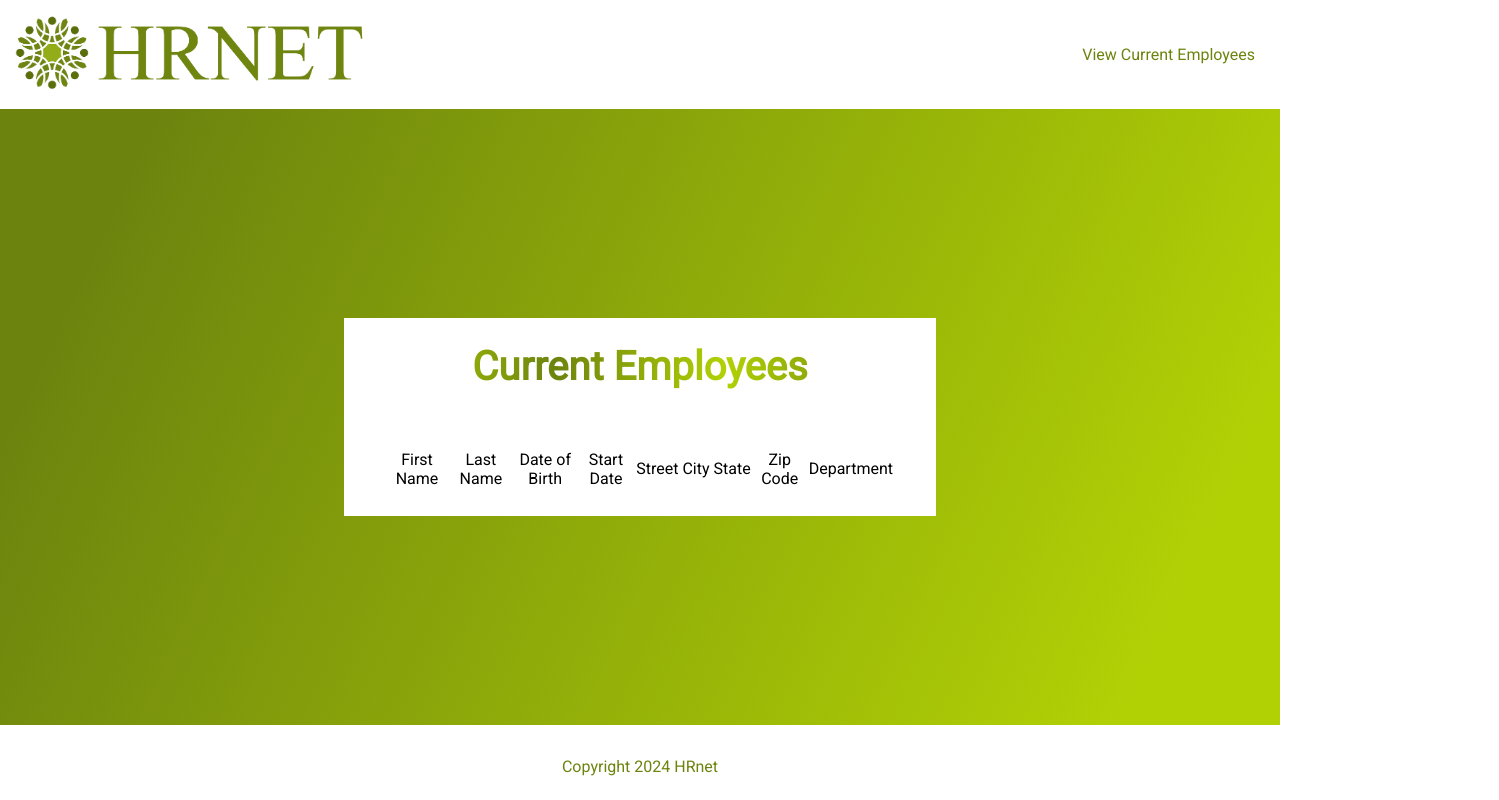
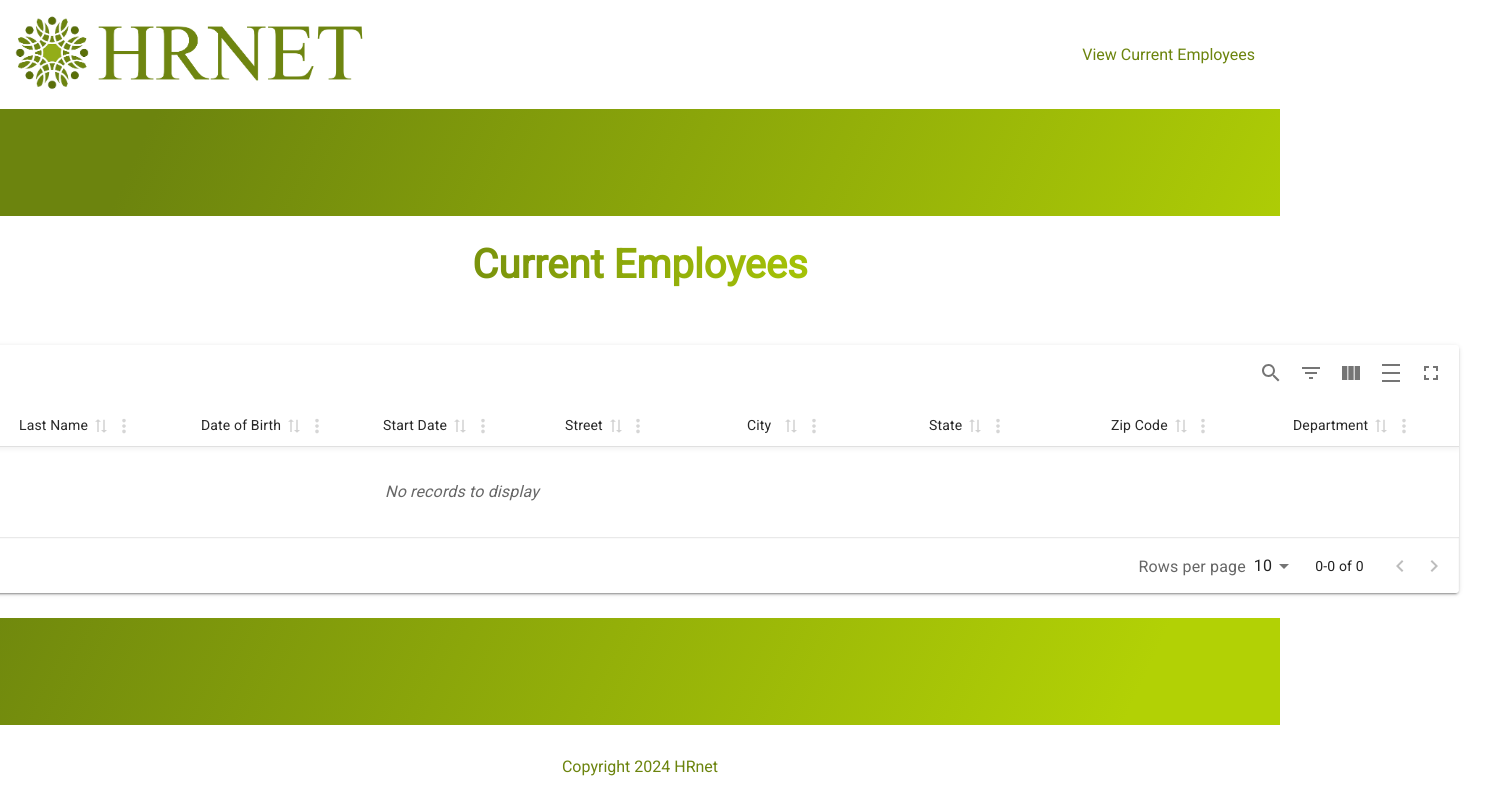
Before and after one commit to LancelleTimote/Projet-n-15-Passer-une-librairie-jQuery-vers-React, a React (Create React App) app: page /employeeList in a window 1280 px wide. Shown: the whole page, 1499 px wide, since content can reach past the window. Built offline with nearby package versions, Linux system fonts and the light colour scheme.

Commit message:
Modification utilisation material-react-table et plus tanstack-react-table

```diff
--- a/package.json
+++ b/package.json
@@ -4,17 +4,17 @@
     "private": true,
     "dependencies": {
         "@reduxjs/toolkit": "^2.1.0",
-        "@tanstack/react-table": "^8.13.2",
         "@testing-library/jest-dom": "^5.17.0",
         "@testing-library/react": "^13.4.0",
         "@testing-library/user-event": "^13.5.0",
+        "material-react-table": "^2.12.1",
         "react": "^18.2.0",
         "react-datepicker": "^6.2.0",
         "react-dom": "^18.2.0",
         "react-dropdown": "^1.11.0",
         "react-redux": "^9.1.0",
         "react-router-dom": "^6.22.3",
-        "react-scripts": "5.0.1",
+        "react-scripts": "^5.0.1",
         "sass": "^1.71.1",
         "timlancelle-react-modal": "^0.1.0",
         "web-vitals": "^2.1.4"
--- a/src/pages/EmployeeList/EmployeeList.jsx
+++ b/src/pages/EmployeeList/EmployeeList.jsx
@@ -1,57 +1,64 @@
+import React from "react";
 import Header from "../../components/Header/Header";
 import Footer from "../../components/Footer/Footer";
+import { MaterialReactTable, useMaterialReactTable } from "material-react-table"; // Importation des composants de Material React Table
+import { useSelector } from "react-redux";
 import "./EmployeeList.scss";
-import { useReactTable, createColumnHelper, flexRender, getCoreRowModel } from "@tanstack/react-table";
-import { useSelector } from "react-redux";
 
 function EmployeeList() {
-    const columnHelper = createColumnHelper();
+    const employees = useSelector((state) => state.employee.employees);
 
     const columns = [
-        columnHelper.accessor("firstName", {
-            cell: (info) => info.getValue(),
-            header: () => "First Name",
-        }),
-        columnHelper.accessor("lastName", {
-            cell: (info) => info.getValue(),
-            header: () => "Last Name",
-        }),
-        columnHelper.accessor("dateOfBirth", {
-            cell: (info) => info.getValue(),
-            header: () => "Date of Birth",
-        }),
-        columnHelper.accessor("startDate", {
-            cell: (info) => info.getValue(),
-            header: () => "Start Date",
-        }),
-        columnHelper.accessor("street", {
-            cell: (info) => info.getValue(),
-            header: () => "Street",
-        }),
-        columnHelper.accessor("city", {
-            cell: (info) => info.getValue(),
-            header: () => "City",
-        }),
-        columnHelper.accessor("state", {
-            cell: (info) => info.getValue(),
-            header: () => "State",
-        }),
-        columnHelper.accessor("zipCode", {
-            cell: (info) => info.getValue(),
-            header: () => "Zip Code",
-        }),
-        columnHelper.accessor("department", {
-            cell: (info) => info.getValue(),
-            header: () => "Department",
-        }),
+        {
+            accessorKey: "firstName",
+            header: "First Name",
+            size: 150,
+        },
+        {
+            accessorKey: "lastName",
+            header: "Last Name",
+            size: 150,
+        },
+        {
+            accessorKey: "dateOfBirth",
+            header: "Date of Birth",
+            size: 150,
+        },
+        {
+            accessorKey: "startDate",
+            header: "Start Date",
+            size: 150,
+        },
+        {
+            accessorKey: "street",
+            header: "Street",
+            size: 150,
+        },
+        {
+            accessorKey: "city",
+            header: "City",
+            size: 150,
+        },
+        {
+            accessorKey: "state",
+            header: "State",
+            size: 150,
+        },
+        {
+            accessorKey: "zipCode",
+            header: "Zip Code",
+            size: 150,
+        },
+        {
+            accessorKey: "department",
+            header: "Department",
+            size: 150,
+        },
     ];
 
-    const employees = useSelector((state) => state.employee.employees);
-
-    const table = useReactTable({
+    const table = useMaterialReactTable({
+        columns,
         data: employees,
-        columns,
-        getCoreRowModel: getCoreRowModel(),
     });
 
     return (
@@ -60,26 +67,7 @@ function EmployeeList() {
             <div className="flexPlacement gradientColor employeeList_container">
                 <div className="employeeList_container_content">
                     <h1 className="employeeList_container_content_title">Current Employees</h1>
-                    <table>
-                        <thead>
-                            {table.getHeaderGroups().map((headerGroup) => (
-                                <tr key={headerGroup.id}>
-                                    {headerGroup.headers.map((header) => (
-                                        <th key={header.id}>{header.isPlaceholder ? null : flexRender(header.column.columnDef.header, header.getContext())}</th>
-                                    ))}
-                                </tr>
-                            ))}
-                        </thead>
-                        <tbody>
-                            {table.getRowModel().rows.map((row) => (
-                                <tr key={row.id}>
-                                    {row.getVisibleCells().map((cell) => (
-                                        <td key={cell.id}>{flexRender(cell.column.columnDef.cell, cell.getContext())}</td>
-                                    ))}
-                                </tr>
-                            ))}
-                        </tbody>
-                    </table>
+                    <MaterialReactTable table={table} />
                 </div>
             </div>
             <Footer />
--- a/src/pages/EmployeeList/EmployeeList.scss
+++ b/src/pages/EmployeeList/EmployeeList.scss
@@ -11,7 +11,6 @@
             gap: 30px;
             padding: 25px 40px;
             background: $primary-color;
-            width: 40%;
             &_title {
                 margin-top: 0;
                 text-align: center;
```
Also changed, not shown: 1 other file (tests, documents, lock files or other folders).
